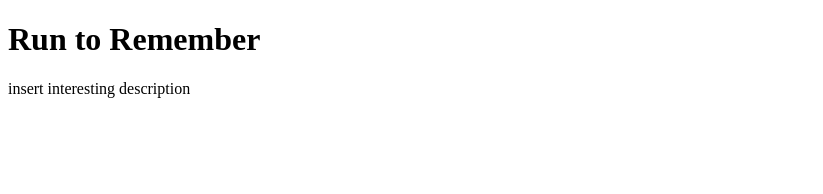
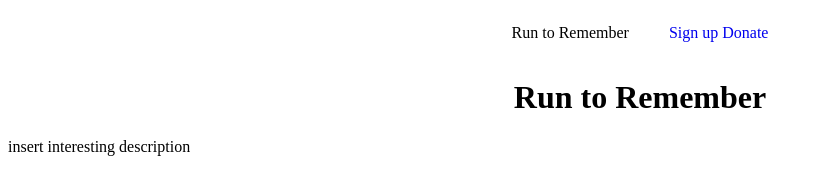
Before and after one commit to DatMoonGamer/r2r, a plain HTML site: page about.html in a window 1280 px wide. Shown: the whole page, without its empty margins (0-823 px from the left). Drawn offline with Linux system fonts and the light colour scheme.

Commit message:
Added basic header to about.html, added other html pages

```diff
--- a/about.html
+++ b/about.html
@@ -2,8 +2,19 @@
 <html>
   <head>
     <title>Run to Remember</title>
+    <link rel="stylesheet" href="resources/style.css">
   </head>
   <body>
+
+    <div id="header">
+      <div id="header_left">
+        <p>Run to Remember</p>
+      </div>
+      <ul>
+        <li><a href="signup/signup.html">Sign up</a></li>
+        <li><a href="donate/donate.html">Donate</a></li>
+      </ul>
+    </div>
 
     <h1>Run to Remember</h1>
 
--- /dev/null
+++ b/resources/style.css
@@ -0,0 +1,25 @@
+h1 {
+   text-align: center;
+}
+
+#header {
+   display: flex;
+   text-align: center;
+   width: 100%;
+   justify-content: center;
+   align-items: center;
+}
+
+#header_left {
+   text-align: left;
+}
+
+#header li {
+   display: inline;
+   list-style: none;
+   text-align: right;
+}
+
+#header li a {
+   text-decoration: none;
+}
```
Also changed, not shown: donate/donate.html (added), signup/signup.html (added), 1 other file.
